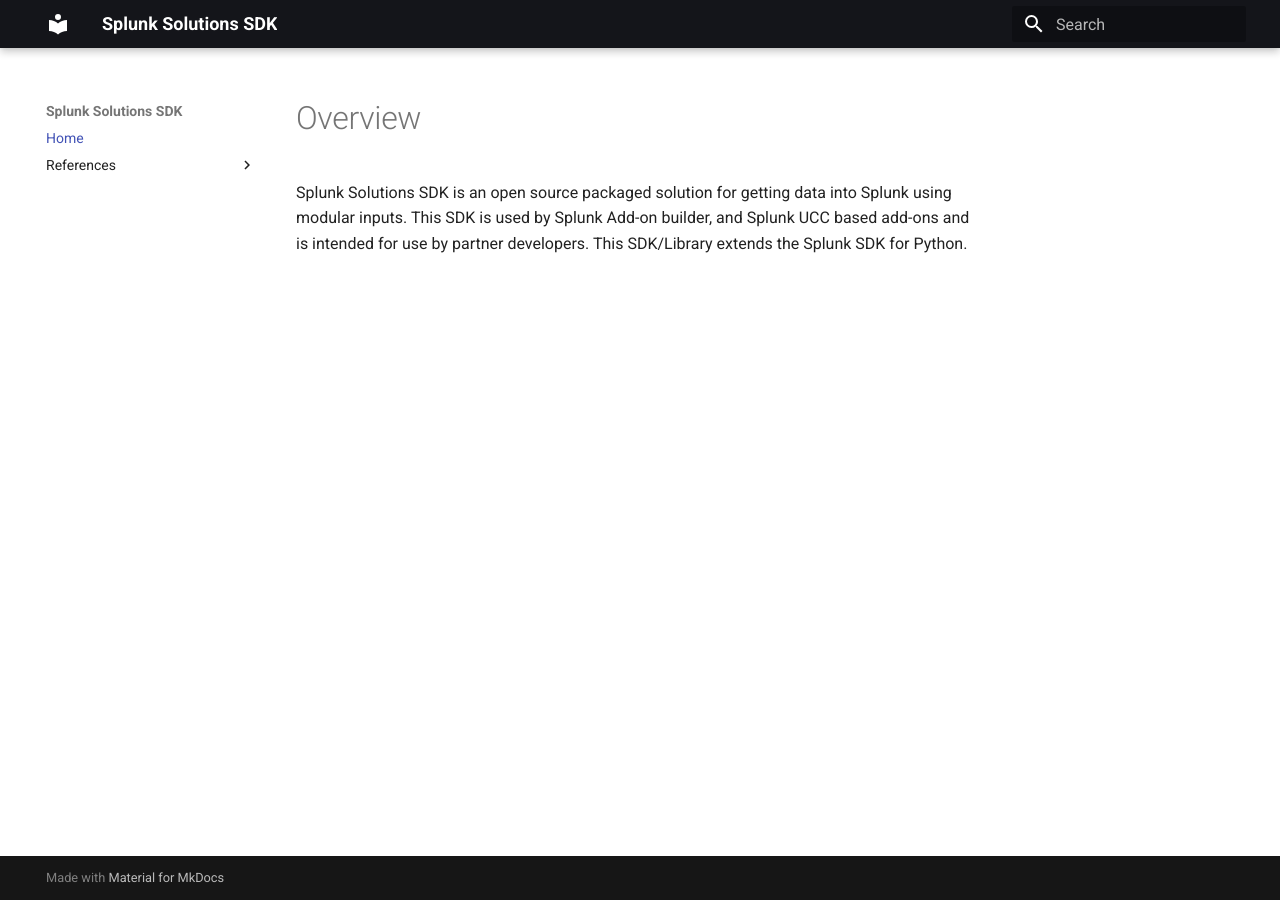
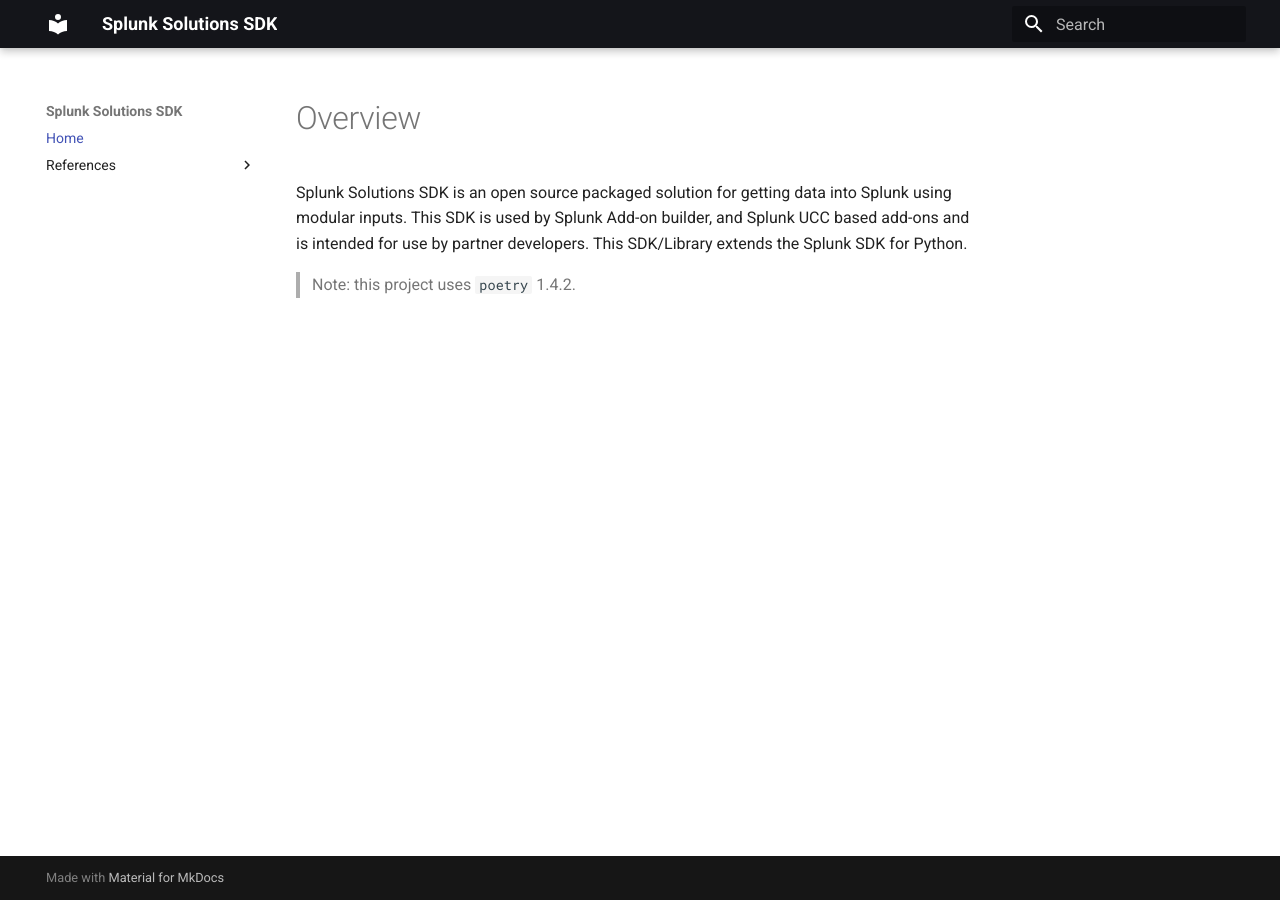
Before and after one commit to splunk/addonfactory-solutions-library-python, an MkDocs documentation site: the page built from docs/index.md, in a window 1280 px wide. Built offline with MkDocs 1.6.1 and Material for MkDocs 9.7.7, drawn with Linux system fonts in a browser that asks for light colours.

Commit message:
chore: update poetry to 1.4.2

```diff
--- a/docs/index.md
+++ b/docs/index.md
@@ -1,6 +1,7 @@
-Overview
-========
+# Overview
 
 Splunk Solutions SDK is an open source packaged solution for getting data into Splunk using modular inputs.
 This SDK is used by Splunk Add-on builder, and Splunk UCC based add-ons and is intended for use by partner
 developers. This SDK/Library extends the Splunk SDK for Python.
+
+> Note: this project uses `poetry` 1.4.2.
```
Also changed, not shown: 2 other files.
